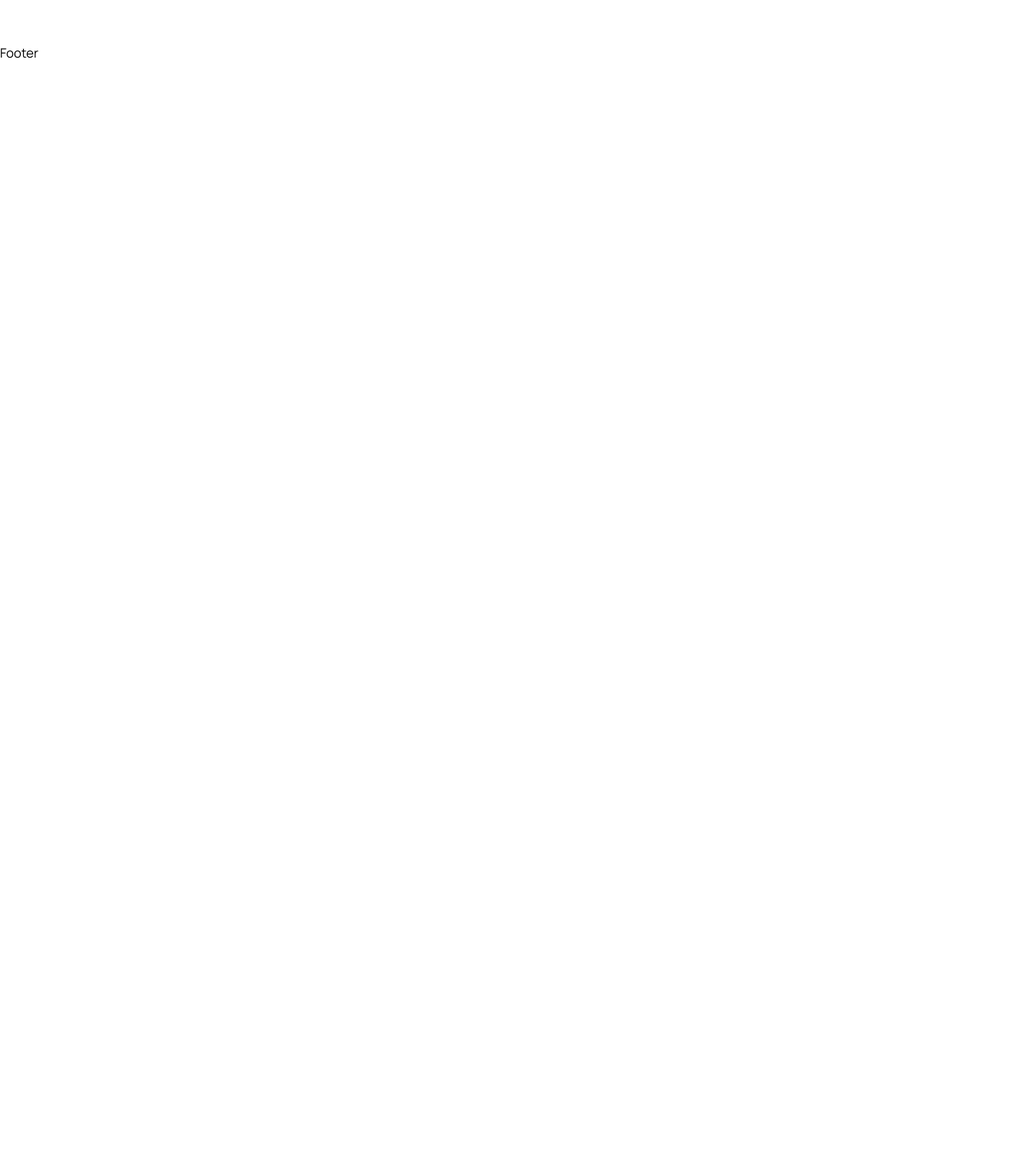
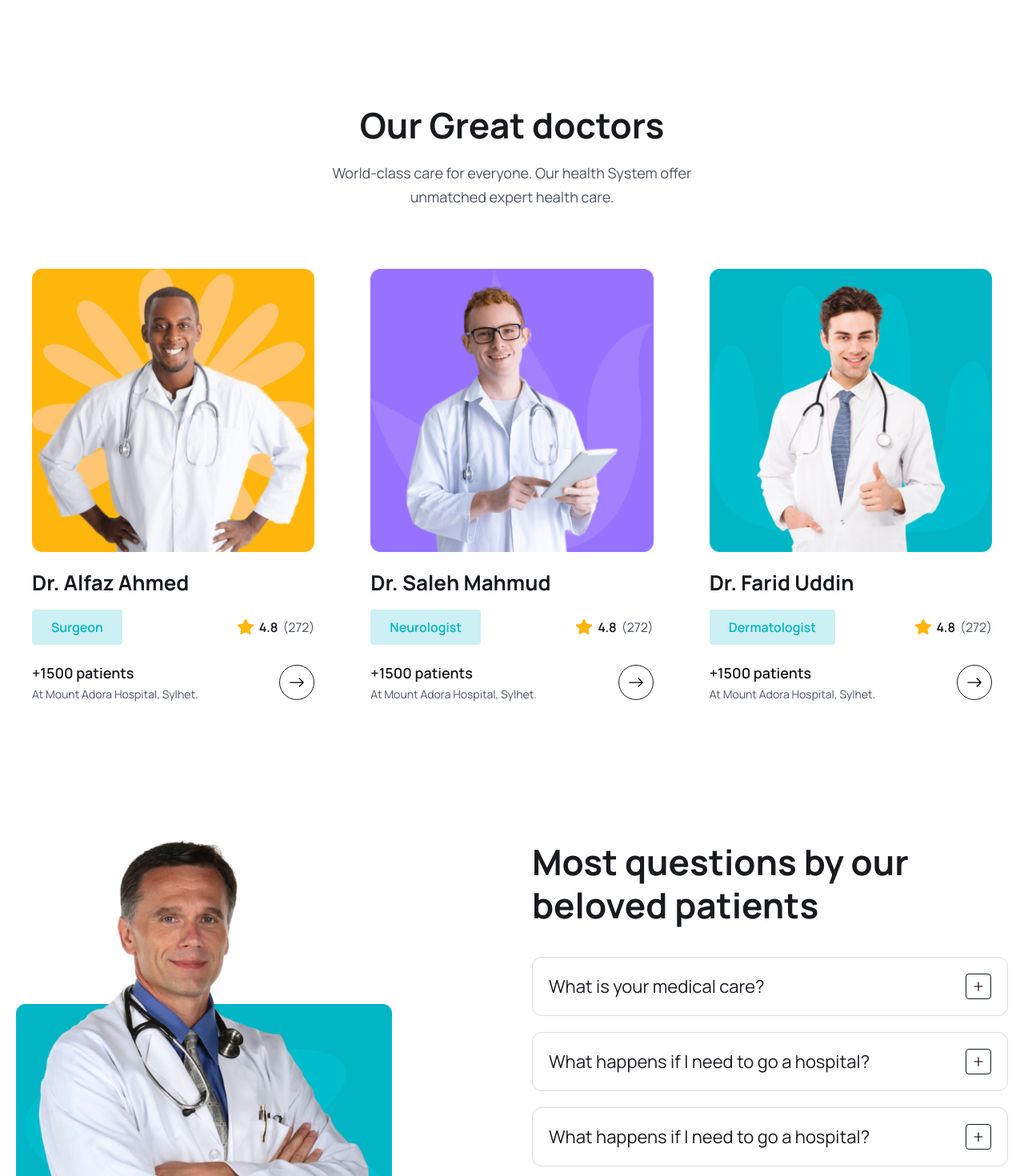
Before and after one commit to josuecross/doctor-appointmen-website, a React (Vite) app in the folder frontend/: page / in a window 1280 px wide. Shown: the part 3720-5190 px from the top of the page at 80% size. Before the commit the page ends 3798 px from the top, so only its background shows below. Built offline with nearby package versions, Linux system fonts and the light colour scheme; the HTML template or start-up script is replaced by a standard one.

Commit message:
Faq section

```diff
--- a/frontend/src/assets/data/doctors.js
+++ b/frontend/src/assets/data/doctors.js
@@ -6,7 +6,7 @@
   {
     id: "01",
     name: "Dr. Alfaz Ahmed",
-    specialty: "Surgeon",
+    specialization: "Surgeon",
     avgRating: 4.8,
     totalRating: 272,
     photo: doctorImg01,
@@ -16,7 +16,7 @@
   {
     id: "02",
     name: "Dr. Saleh Mahmud",
-    specialty: "Neurologist",
+    specialization: "Neurologist",
     avgRating: 4.8,
     totalRating: 272,
     photo: doctorImg02,
@@ -26,7 +26,7 @@
   {
     id: "03",
     name: "Dr. Farid Uddin",
-    specialty: "Dermatologist",
+    specialization: "Dermatologist",
     avgRating: 4.8,
     totalRating: 272,
     photo: doctorImg03,
--- /dev/null
+++ b/frontend/src/components/Doctors/DoctorCard.jsx
@@ -0,0 +1,61 @@
+import React from "react";
+import starIcon from "../../assets/images/star.png";
+import { Link } from "react-router-dom";
+import { BsArrowRight } from "react-icons/bs"
+
+
+const DoctorCard = ({ doctor }) => {
+
+    const { name, avgRating, totalRating, photo, specialization, totalPatients, hospital } = doctor
+
+    return <>
+        <div className="p-3 lg:p-5">
+            <div>
+                <img src={photo} alt="" className="w-full" />
+            </div>
+            <h2 className="text-[18px] leading-[30px] lg:text-[26px] lg:leading-9 text-headingColor font-[700]
+            mt-3 lg:mt-5 ">
+                {name}
+            </h2>
+            <div className="mt-2 lg:mt-4 flex items-center justify-between">
+                <span className="bg-[#CCF0F3] text-irisBlueColor py-1 px-2 lg:py-2 lg:px-6 text-[12px] leading-4
+                lg:text-[16px] lg:leading-7 font-semibold rounded ">
+                    {specialization}
+                </span>
+
+                <div className="flex items-center gap-[6px] ">
+                    <span className="flex items-center gap-[6px] text-[14px] leading-6 lg:text-[16px] lg:leading-7
+                    font-semibold text-headingColor ">
+                        <img src={starIcon} alt="" /> {avgRating}
+                    </span>
+
+                    <span className="text-[14px] leading-6 lg:text-[16px] lg:leading-7 font-[400] text-textColor ">
+                        ({totalRating})
+                    </span>
+                </div>
+            </div>
+
+            <div className="mt-[18px] lg:mt-5 flex items-center justify-between ">
+                <div>
+                    <h3 className="text-[16px] leading-7 lg:text-[18px] lg:leading-[30px] font-semibold
+                    text-headingColor ">
+                        +{totalPatients} patients
+                    </h3>
+                    <p className="text-[14px] leading-6 font-[400] text-textColor">
+                        At {hospital}
+                    </p>
+                </div>
+
+                <Link to="/doctors" className="w-[44px] h-[44px] rounded-full border border-solid
+                border-[#181A1E] flex items-center justify-center group
+                hover:bg-primaryColor hover:border-none">
+                    <BsArrowRight className="group-hover:text-white w-6 h-5" />
+                </Link>
+            </div>
+        </div>
+
+    </>
+
+}
+
+export default DoctorCard;
--- /dev/null
+++ b/frontend/src/components/Doctors/DoctorList.jsx
@@ -0,0 +1,17 @@
+import React from "react";
+import {doctors} from "./../../assets/data/doctors";
+import DoctorCard from "./DoctorCard";
+
+const DoctorList = () => {
+
+    return <>
+        <div className="grid grid-cols-1 sm:grid-cols-2 md:grid-cols-3 gap-5 lg:gap-[30px] mt-[30px]
+        lg:mt-[55px]">
+            {doctors.map( (doctor, index) => <DoctorCard key={doctor.id} doctor={doctor} /> )}
+
+        </div>
+    </>
+
+}
+
+export default DoctorList;
--- /dev/null
+++ b/frontend/src/components/faq/FaqItem.jsx
@@ -0,0 +1,33 @@
+import { useState } from "react";
+import { AiOutlineMinus, AiOutlinePlus } from "react-icons/ai"
+
+const FaqItem = ({ item }) => {
+    const [ isOpen, setIsOpen ] = useState(false);
+    const toggleAccordion = () => {
+        setIsOpen(!isOpen);
+    }
+
+    return <>
+        <div className="p-3 lg:p-5 rounded-[12px] border border-solid border-[#D9DCE2] mb-5
+        cursor-pointer ">
+            <div className="flex items-center justify-between gap-5" onClick={toggleAccordion}>
+                <h4 className="text-[16px] leading-7 lg:text-[22px] leading-8 text-headingColor">
+                    {item.question}
+                </h4>
+                <div className={`${isOpen && "bg-primaryColor text-white border-none"} w-7 h-7 lg:w-8 lg:h-8 border border-solid border-[#141F21] rounded flex
+                items-center justify-center`} >
+                    {isOpen ? <AiOutlineMinus /> : <AiOutlinePlus />}
+                </div>
+            </div>
+
+            {isOpen &&
+            <div className="mt-4">
+                <p className="text-[14px] leading-6 lg:text-[16px] lg:leading-7 font-[400] text-textColor "> {item.content} </p>
+
+            </div> }
+        </div>
+    </>
+
+}
+
+export default FaqItem;
--- /dev/null
+++ b/frontend/src/components/faq/FaqList.jsx
@@ -0,0 +1,17 @@
+import React from "react";
+import { faqs } from "./../../assets/data/faqs";
+import FaqItem from "./FaqItem";
+
+const FaqList = () => {
+    return <>
+        <ul className="mt-[38px] ">
+            {faqs.map((item, index) => (
+                <FaqItem item={item} key={index} />)
+            )}
+        </ul>
+
+    </>
+
+}
+
+export default FaqList;
--- a/frontend/src/pages/Home.jsx
+++ b/frontend/src/pages/Home.jsx
@@ -9,19 +9,22 @@
 import featureImg from "../assets/images/feature-img.png";;
 import videoIcon from "../assets/images/video-icon.png";
 import avatarIcon from "../assets/images/avatar-icon.png"
+import faqImg from "../assets/images/faq-img.png";
 import { Link } from "react-router-dom";
 import { BsArrowRight } from "react-icons/bs"
 import ServiceList from "../components/Services/Services";
+import DoctorList from "../components/Doctors/DoctorList";
+import FaqList from "../components/faq/FaqList";
 
 
 const Home = () => {
 
     return <>
-        { /* ======= hero section ======= */ }
+        { /* ======= hero section ======= */}
         <section className="hero__section pt-[60px] 2xl:h-[800px]">
             <div className="container">
                 <div className="flex flex-col lg:flex-row gap-[90px] items-center justify-between">
-                    { /* ======= hero content ======= */ }
+                    { /* ======= hero content ======= */}
                     <div>
                         <div className="lg:w-[570px]">
                             <h1 className="text-[36px] leading-[46px] text-headingColor font-[800] md-text-[60px]">
@@ -36,7 +39,7 @@
 
                             <button className="btn">Request an Appointment</button>
                         </div>
-                        { /* ======= hero counter ======= */ }
+                        { /* ======= hero counter ======= */}
                         <div className="mt-[30px] lg:mt-[70px] flex flex-col lg:flex-row lg:items-center gap-5 lg:gap-[30px]">
                             <div>
                                 <h2 className="text-[36px] leading-[56px] lg:text-[44px] lg:leading-[54px] font-[700] text-headingColor">
@@ -62,22 +65,22 @@
 
                         </div>
                     </div>
-                    { /* ======= hero content end======= */ }
+                    { /* ======= hero content end======= */}
 
                     <div className="flex gap-[30px] justify-end">
                         <div>
-                            <img className="w-full" src={  heroImg01 } alt="" />
+                            <img className="w-full" src={heroImg01} alt="" />
                         </div>
                         <div className="mt-[30px]">
-                            <img className="w-full mb-[30px]" src={ heroImg02 } alt="" />
-                            <img src={ heroImg03 } alt="w-full" />
+                            <img className="w-full mb-[30px]" src={heroImg02} alt="" />
+                            <img src={heroImg03} alt="w-full" />
                         </div>
                     </div>
 
                 </div>
             </div>
         </section>
-        { /* ======= hero section end ======= */ }
+        { /* ======= hero section end ======= */}
 
         <section>
             <div className="continer">
@@ -94,7 +97,7 @@
                                     gap-5 lg:gap[30px] mt-[30px] lg:mt-[55px]">
                     <div className="py-[30px] px-5">
                         <div className="flex items-center justify-center">
-                            <img src= { icon01 } alt="" />
+                            <img src={icon01} alt="" />
                         </div>
 
                         <div className="mt-[30px]">
@@ -109,7 +112,7 @@
                             <Link to="/doctors" className="w-[44px] h-[44px] rounded-full border border-solid
                                 border-[#181A1E] mt-[30px] mx-auto flex items-center justify-center group
                                 hover:bg-primaryColor hover:border-none">
-                                <BsArrowRight className="group-hover:text-white w-6 h-5"/>
+                                <BsArrowRight className="group-hover:text-white w-6 h-5" />
                             </Link>
 
                         </div>
@@ -117,7 +120,7 @@
 
                     <div className="py-[30px] px-5">
                         <div className="flex items-center justify-center">
-                            <img src= { icon02 } alt="" />
+                            <img src={icon02} alt="" />
                         </div>
 
                         <div className="mt-[30px]">
@@ -132,7 +135,7 @@
                             <Link to="/doctors" className="w-[44px] h-[44px] rounded-full border border-solid
                                 border-[#181A1E] mt-[30px] mx-auto flex items-center justify-center group
                                 hover:bg-primaryColor hover:border-none">
-                                <BsArrowRight className="group-hover:text-white w-6 h-5"/>
+                                <BsArrowRight className="group-hover:text-white w-6 h-5" />
                             </Link>
 
                         </div>
@@ -140,7 +143,7 @@
 
                     <div className="py-[30px] px-5">
                         <div className="flex items-center justify-center">
-                            <img src= { icon03 } alt="" />
+                            <img src={icon03} alt="" />
                         </div>
 
                         <div className="mt-[30px]">
@@ -155,7 +158,7 @@
                             <Link to="/doctors" className="w-[44px] h-[44px] rounded-full border border-solid
                                 border-[#181A1E] mt-[30px] mx-auto flex items-center justify-center group
                                 hover:bg-primaryColor hover:border-none">
-                                <BsArrowRight className="group-hover:text-white w-6 h-5"/>
+                                <BsArrowRight className="group-hover:text-white w-6 h-5" />
                             </Link>
 
                         </div>
@@ -165,9 +168,9 @@
             </div>
         </section>
 
-        <About/>
+        <About />
 
-        { /* ======= services section ======= */ }
+        { /* ======= services section ======= */}
 
         <section>
             <div className="container">
@@ -178,17 +181,16 @@
                         expert health care.
                     </p>
                 </div>
-                <ServiceList/>
-
+                <ServiceList />
             </div>
         </section>
 
-        { /* ======= Features section  ======= */ }
+        { /* ======= Features section  ======= */}
         <section>
             <div className="container">
                 <div className="flex items-center justify-between flex-col lg:flex-row">
 
-                    { /* ======= Features content  ======= */ }
+                    { /* ======= Features content  ======= */}
                     <div className="xl:w-[670px]">
                         <h2 className="heading">
                             Get virtual tratment <br /> anytime.
@@ -209,7 +211,7 @@
                             <button className="btn">Learn More</button>
                         </Link>
                     </div>
-                    { /* ======= Features image  ======= */ }
+                    { /* ======= Features image  ======= */}
 
                     <div className="relative z-10 xl:w-[770px] flex justify-end mt-[50px] lg:mt-0">
                         <img src={featureImg} className="w-3/4" alt="" />
@@ -250,7 +252,44 @@
             </div>
         </section>
 
-        { /* ======= Features section end ======= */ }
+        { /* ======= Features section end ======= */}
+
+        { /* ======= Our great doctors ======= */}
+        <section>
+            <div className="container">
+                <div className="xl:w-[470px] mx-auto">
+                    <h2 className="heading text-center">Our Great  doctors</h2>
+                    <p className="text__para text-center">
+                        World-class care for everyone. Our health System offer unmatched
+                        expert health care.
+                    </p>
+                </div>
+                <DoctorList/>
+            </div>
+        </section>
+
+        { /* ======= Our great doctors end ======= */}
+
+
+        { /* ======= faq section ======= */}
+
+        <section>
+            <div className="container">
+                <div className="flex justify-between gap-[50px] lg-gap-0 ">
+                    <div className="w-1/2 hidden md:block">
+                        <img src={faqImg} alt="" />
+                    </div>
+                    <div className="w-full md:w-1/2">
+                        <h2 className="heading">
+                            Most questions by our beloved patients
+                        </h2>
+                        <FaqList/>
+                    </div>
+                </div>
+            </div>
+        </section>
+        { /* ======= faq section end ======= */}
+
 
     </>
 }
```
